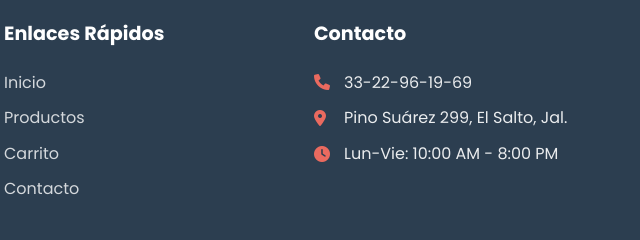
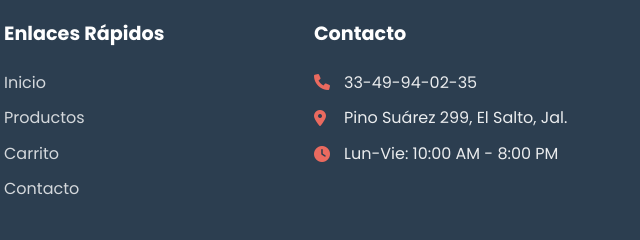
Before and after one commit to Jona1110/snackfly2.0, a plain HTML site: page index.html in a window 1280 px wide. Shown: the part 6178-6418 px from the top of the page, 636-1276 px from the left. Drawn offline with nearby package versions, Linux system fonts and the light colour scheme.

Commit message:
Update index.html

```diff
--- a/index.html
+++ b/index.html
@@ -492,7 +492,7 @@
                 <div class="footer-section">
                     <h4>Contacto</h4>
                     <div class="footer-contact">
-                        <p><i class="fas fa-phone"></i> 33-22-96-19-69</p>
+                        <p><i class="fas fa-phone"></i> 33-49-94-02-35</p>
                         <p><i class="fas fa-map-marker-alt"></i> Pino Suárez 299, El Salto, Jal.</p>
                         <p><i class="fas fa-clock"></i> Lun-Vie: 10:00 AM - 8:00 PM</p>
                     </div>
```
